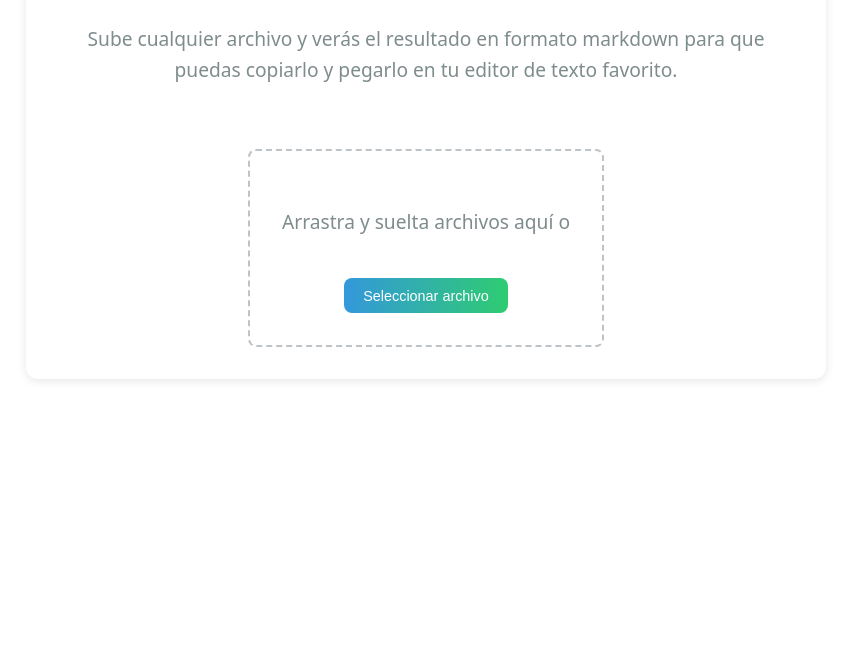
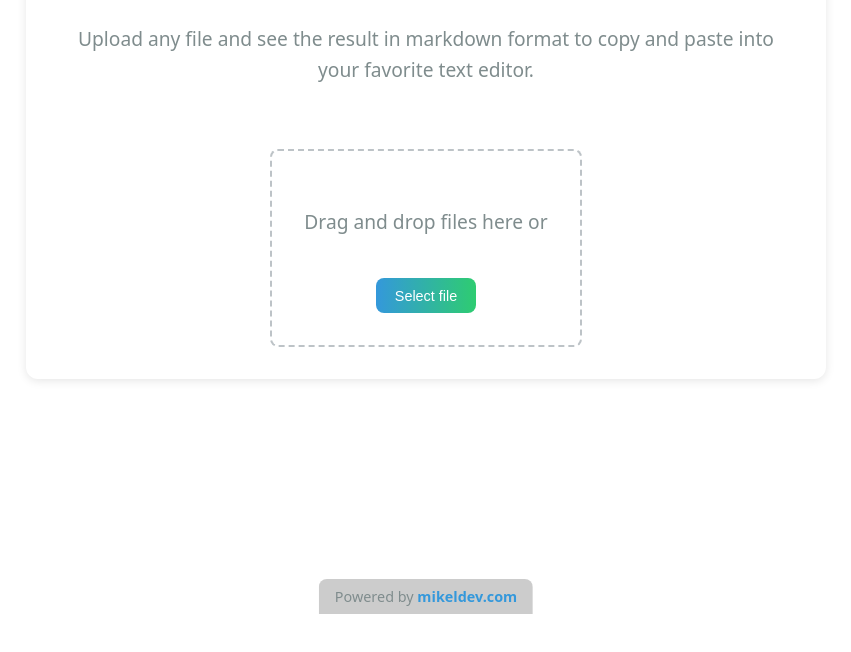
Before and after one commit to byronnDev/markdownAnything, a website: page index.html in a window 1280 px wide. Shown: the part 186-838 px from the top of the page, without its empty margins (214-1065 px from the left). Drawn offline with Linux system fonts and the light colour scheme.

Commit message:
Agregar sección "Powered By" y soporte para traducciones en inglés y español

```diff
--- a/index.html
+++ b/index.html
@@ -31,6 +31,52 @@
             .container {
                 background: #2d2d2d;
                 box-shadow: 0 2px 10px rgba(0,0,0,0.3);
+            }
+        }
+
+        /* Powered By */
+        .poweredBy {
+            margin: 0;
+            position: fixed; /* Cambiado de absolute a fixed */
+            bottom: 0; /* Posicionado en la parte inferior */
+            left: 50%;
+            transform: translateX(-50%);
+            padding: 0.5rem 1rem; /* Ajustado padding */
+            font-size: 0.9rem; /* Ajustado tamaño de fuente */
+            color: #7f8c8d;
+            z-index: 100;
+            background-color: rgba(0, 0, 0, 0.2); /* Fondo semi-transparente */
+            border-top-left-radius: 8px;
+            border-top-right-radius: 8px;
+            animation: fadeInUp 1s ease forwards;
+        }
+
+        .poweredBy a {
+            color: #3498db;
+            text-decoration: none;
+            font-weight: bold;
+            transition: color 0.3s ease-in-out;
+        }
+
+        .poweredBy a:hover {
+            color: #2ecc71;
+        }
+
+        @keyframes fadeInUp {
+            from {
+                opacity: 0;
+                transform: translate(-50%, 20px);
+            }
+            to {
+                opacity: 1;
+                transform: translate(-50%, 0);
+            }
+        }
+
+        @media screen and (max-width: 480px) {
+            .poweredBy {
+                font-size: 0.8rem;
+                padding: 0.4rem 0.8rem;
             }
         }
 
@@ -136,12 +182,20 @@
                 padding: 0.8rem 1.5rem;
                 font-size: 0.9rem;
             }
+
+            .poweredBy {
+                font-size: 0.7rem;
+            }
         }
 
         @media screen and (max-width: 480px) {
             button {
                 padding: 0.7rem 1.2rem;
                 font-size: 0.8rem;
+            }
+
+            .poweredBy {
+                font-size: 0.6rem;
             }
         }
 
@@ -329,6 +383,9 @@
             }
         }
     </style>
+    <p class="poweredBy">
+        Powered by <a href="www.mikeldev.com">mikeldev.com</a>
+    </p>
     <div class="container">
         <h1 class="title">MarkDownAnything</h1>
         <p class="lead">
@@ -371,6 +428,21 @@
     };
 
     const API_URL = window.location.origin;
+
+    import { translations } from './translations.js';
+
+    // Detectar el idioma del dispositivo
+    const userLang = navigator.language || navigator.userLanguage;
+    const lang = userLang.startsWith('es') ? 'es' : 'en';
+
+    // Aplicar traducciones
+    document.querySelector('.title').textContent = translations[lang].title;
+    document.querySelector('.lead').textContent = translations[lang].lead;
+    document.querySelector('.drop-zone p').textContent = translations[lang].dropZoneText;
+    document.querySelector('.subirArchivo').textContent = translations[lang].selectFileButton;
+    document.querySelector('.poweredBy a').textContent = translations[lang].poweredBy;
+    document.querySelector('.resultado').textContent = translations[lang].resultTitle;
+    document.getElementById('copyButton').title = translations[lang].copyButtonTitle;
 
     // Event Handlers
     const handleFileChange = () => {
--- /dev/null
+++ b/translations.js
@@ -0,0 +1,21 @@
+
+export const translations = {
+    en: {
+        title: "MarkDownAnything",
+        lead: "Upload any file and see the result in markdown format to copy and paste into your favorite text editor.",
+        poweredBy: "mikeldev.com",
+        dropZoneText: "Drag and drop files here or",
+        selectFileButton: "Select file",
+        resultTitle: "Result",
+        copyButtonTitle: "Copy"
+    },
+    es: {
+        title: "MarkDownAnything",
+        lead: "Sube cualquier archivo y verás el resultado en formato markdown para que puedas copiar y pegarlo en tu editor de texto favorito.",
+        poweredBy: "mikeldev.com",
+        dropZoneText: "Arrastra y suelta archivos aquí o",
+        selectFileButton: "Seleccionar archivo",
+        resultTitle: "Resultado",
+        copyButtonTitle: "Copiar"
+    }
+};
```
